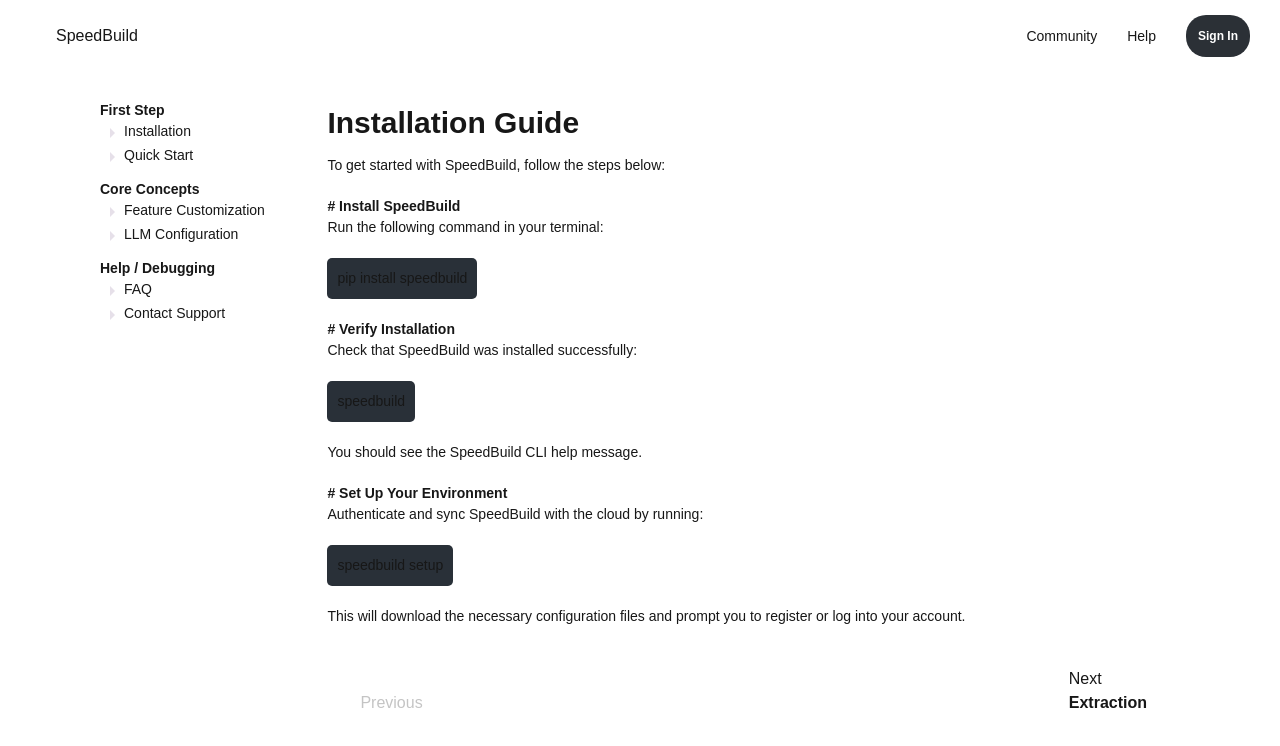
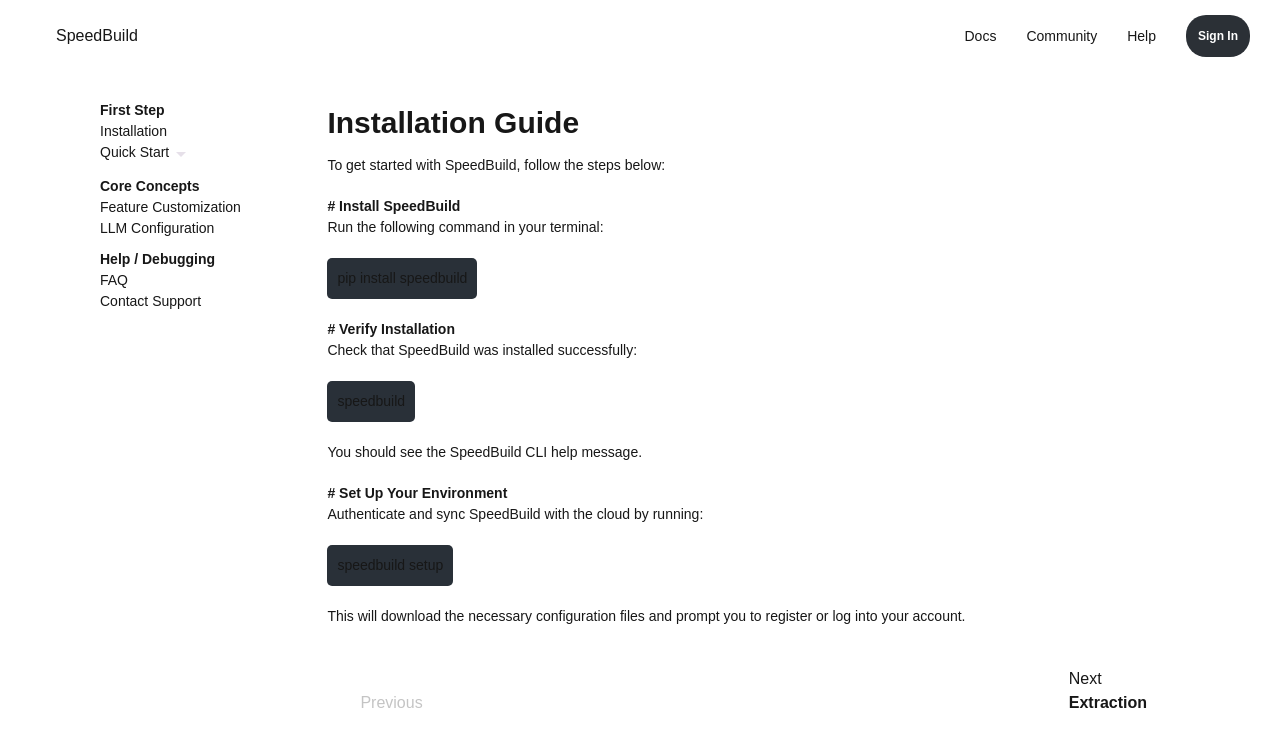
Before and after one commit to EmmanuelAttah1/speedbuild-app, a Next.js app: page /doc/Installation_Guide in a window 1280 px wide. Shown: the top 746 px of the page. Built offline with nearby package versions, Linux system fonts and the light colour scheme.

Commit message:
finished implementing Getting Started and Core Docs

```diff
--- a/src/app/components/navbar/navbar.tsx
+++ b/src/app/components/navbar/navbar.tsx
@@ -23,7 +23,7 @@ export const NavBar=(props:{
                 <p className="brand-name">SpeedBuild</p>
             </div>
             {props.hideItems? null :<div className={styles.nav_items}>
-                {/* <Link href="/doc" className={styles.nav_item}>Docs</Link> */}
+                <Link href="/doc" className={styles.nav_item}>Docs</Link>
                 <div className={styles.nav_item}>Community</div>
                 <Link href="/doc#help" className={styles.nav_item}>Help</Link>
                 <Button
--- a/src/app/doc/[title]/page.tsx
+++ b/src/app/doc/[title]/page.tsx
@@ -13,7 +13,14 @@ import Link from "next/link"
 import ConfigurationDoc from "@/doc/llm_configuration/configuration"
 import FeatureDoc from "@/doc/feature_customization/customization"
 
-const MenuSection=(props:{name:string})=>{
+const MenuSection=(props:{
+    name:string,
+    hasChildren?:{
+        title:string,
+        href:string
+    }[],
+    href?:string
+})=>{
     const [expand, setExpand] = useState<boolean>(false)
 
     const toogleClass = expand ? `${styles.sectionToggleBtn} ${styles.sectionToggleBtnOpen}` : styles.sectionToggleBtn
@@ -21,17 +28,20 @@ const MenuSection=(props:{name:string})=>{
     return (
         <div className={styles.menuSection}>
             <div className={styles.sectionHead}>
+                {props.href?<Link href={props.href} className={styles.headSection}>{props.name}</Link>:<p className={styles.headSection} onClick={()=>{setExpand(!expand)}}>{props.name}</p>}
                 <div className={toogleClass} onClick={()=>{setExpand(!expand)}}>
-                    <svg width="24" height="24" viewBox="0 0 24 24" fill="none" xmlns="http://www.w3.org/2000/svg">
+                    {props.hasChildren&&<svg width="24" height="24" viewBox="0 0 24 24" fill="none" xmlns="http://www.w3.org/2000/svg">
                         <path d="M10 17V7L15 12L10 17Z" fill="#E6E0E9"/>
-                    </svg>
+                    </svg>}
                 </div>
-                <p className={styles.headSection}>{props.name}</p>
+
             </div>
-            {expand&&<div className={styles.sectionChildren}>
-                <p className={styles.sectionChild}>child 1</p>
-                <p className={styles.sectionChild}>child 2</p>
-                <p className={styles.sectionChild}>child 3</p>
+            {expand&&props.hasChildren&&<div className={styles.sectionChildren}>
+                {
+                    props.hasChildren.map((e)=>(
+                        <p key={"child_"+e.title.replaceAll(" ","_")}><Link href={e.href} className={styles.sectionChild}>{e.title}</Link></p>
+                    ))
+                }
             </div>}
         </div>
     )
@@ -182,13 +192,17 @@ const DocDetail=()=>{
                     <div className={styles.menuContainer}>
                         <div>
                             <p className={styles.sectionHeadBold}>First Step</p>
-                            <MenuSection name="Installation"/>
-                            <MenuSection name="Quick Start"/>
+                            <MenuSection name="Installation" href="/doc/Installation_Guide"/>
+                            <MenuSection name="Quick Start" hasChildren={[
+                                {title:"Extraction",href:"/doc/Quick_Start_Guide?section=Extraction"},
+                                {title:"List",href:"/doc/Quick_Start_Guide?section=List"},
+                                {title:"Deploy",href:"/doc/Quick_Start_Guide?section=Deploy"}
+                            ]}/>
                         </div>
                         <div>
                             <p className={styles.sectionHeadBold}>Core Concepts</p>
-                            <MenuSection name="Feature Customization"/>
-                            <MenuSection name="LLM Configuration"/>
+                            <MenuSection name="Feature Customization" href="/doc/Core?section=Feature_Customization"/>
+                            <MenuSection name="LLM Configuration" href="/doc/Core?section=LLM_Configuration"/>
                         </div>
                         <div>
                             <p className={styles.sectionHeadBold}>Help / Debugging</p>
@@ -212,13 +226,17 @@ const DocDetail=()=>{
                             {mobileMenuOpen&&<div>
                                 <div>
                                     <p className={styles.sectionHeadBold}>First Step</p>
-                                    <MenuSection name="Installation"/>
-                                    <MenuSection name="Quick Start"/>
+                                    <MenuSection name="Installation" href="/doc/Installation_Guide"/>
+                                    <MenuSection name="Quick Start" hasChildren={[
+                                        {title:"Extraction",href:"/doc/Quick_Start_Guide?section=Extraction"},
+                                        {title:"List",href:"/doc/Quick_Start_Guide?section=List"},
+                                        {title:"Deploy",href:"/doc/Quick_Start_Guide?section=Deploy"}
+                                    ]}/>
                                 </div>
                                 <div>
                                     <p className={styles.sectionHeadBold}>Core Concepts</p>
-                                    <MenuSection name="Feature Customization"/>
-                                    <MenuSection name="LLM Configuration"/>
+                                    <MenuSection name="Feature Customization" href="/doc/Core?section=Feature_Customization"/>
+                                    <MenuSection name="LLM Configuration" href="/doc/Core?section=LLM_Configuration"/>
                                 </div>
                                 <div>
                                     <p className={styles.sectionHeadBold}>Help / Debugging</p>
--- a/src/app/doc/[title]/style.module.css
+++ b/src/app/doc/[title]/style.module.css
@@ -13,10 +13,11 @@
 
 .sectionToggleBtn{
     cursor: pointer;
+    transform: rotate(90deg);
 }
 
 .sectionToggleBtnOpen{
-    transform: rotate(90deg);
+    transform: rotate(-90deg);
 }
 
 .menuContainer{
--- a/src/app/page.tsx
+++ b/src/app/page.tsx
@@ -31,7 +31,7 @@ export default function Home() {
               border_radius={true}
               block = {true}
               onClick={()=>{
-                router.push("/doc/Get-Started")
+                router.push("/doc/Installation_Guide")
               }}
           />
         </div>
--- a/src/doc/feature_customization/customization.tsx
+++ b/src/doc/feature_customization/customization.tsx
@@ -1,4 +1,3 @@
-import Link from "next/link"
 import styles from "../doc.module.css"
 
 const FeatureDoc=()=>{
```
